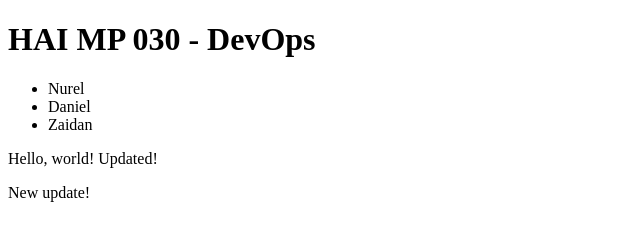
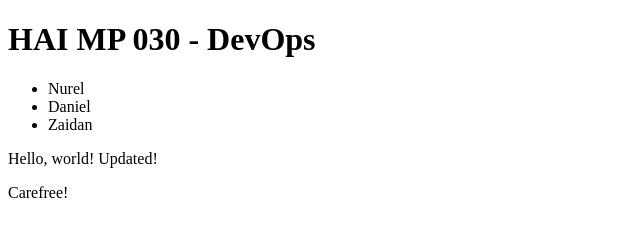
Before and after one commit to nurelhhh/mp-30, a website: page app/index.html in a window 1280 px wide. Shown: the full height of the page, 0-640 px from the left. Drawn offline with Linux system fonts and the light colour scheme.

Commit message:
Update index.html

```diff
--- a/app/index.html
+++ b/app/index.html
@@ -16,6 +16,6 @@
         </ul>
     </div>
     <p>Hello, world! Updated!</p>
-    <p>New update!</p>
+    <p>Carefree!</p>
 </body>
 </html>
```
